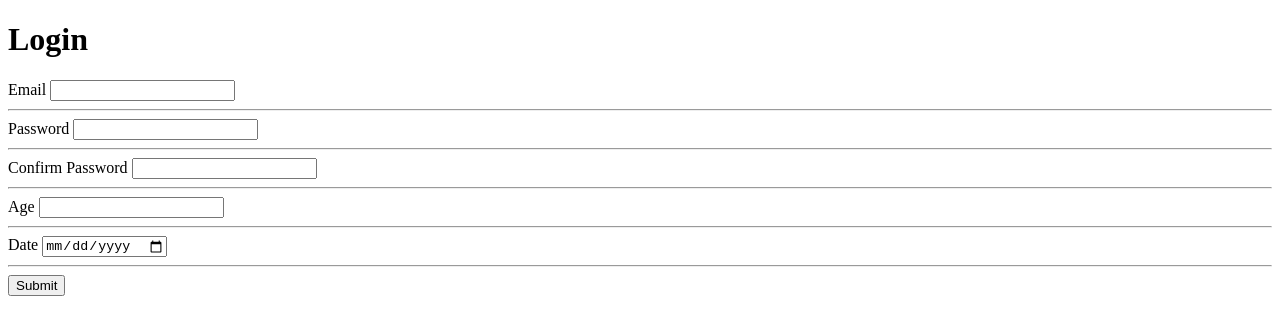
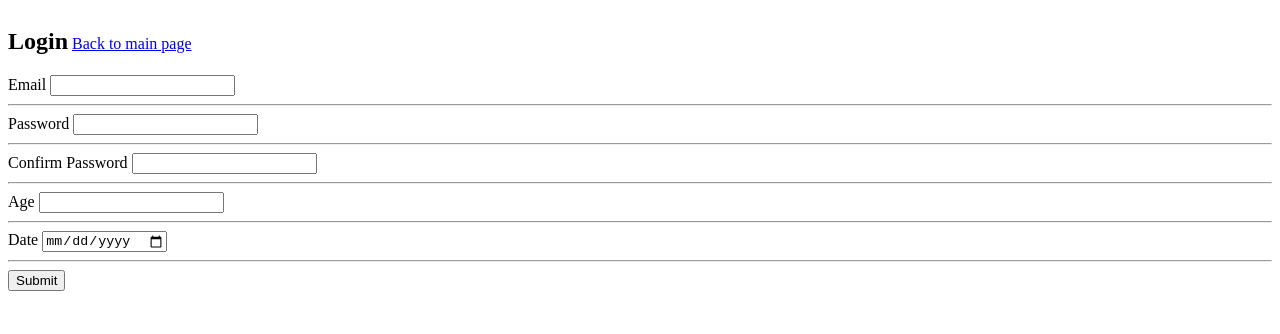
Before and after one commit to MahdiT54/HTML-Crash-Course, a plain HTML site: page login.html in a window 1280 px wide. Drawn offline with Linux system fonts and the light colour scheme.

Commit message:
added display inline-block, along with linking 3 pages.

```diff
--- a/login.html
+++ b/login.html
@@ -7,7 +7,11 @@
     <title>Document</title>
 </head>
 <body>
-    <h1>Login</h1>
+    <nav>
+        <h1 style="display: inline-block;">Login</h1>
+        <a href="./index.html">Back to main page</a>
+    </nav>
+
     <form>
         <div>
             <label>Email</label>
```
Also changed, not shown: index.html (+2 -1 lines).
